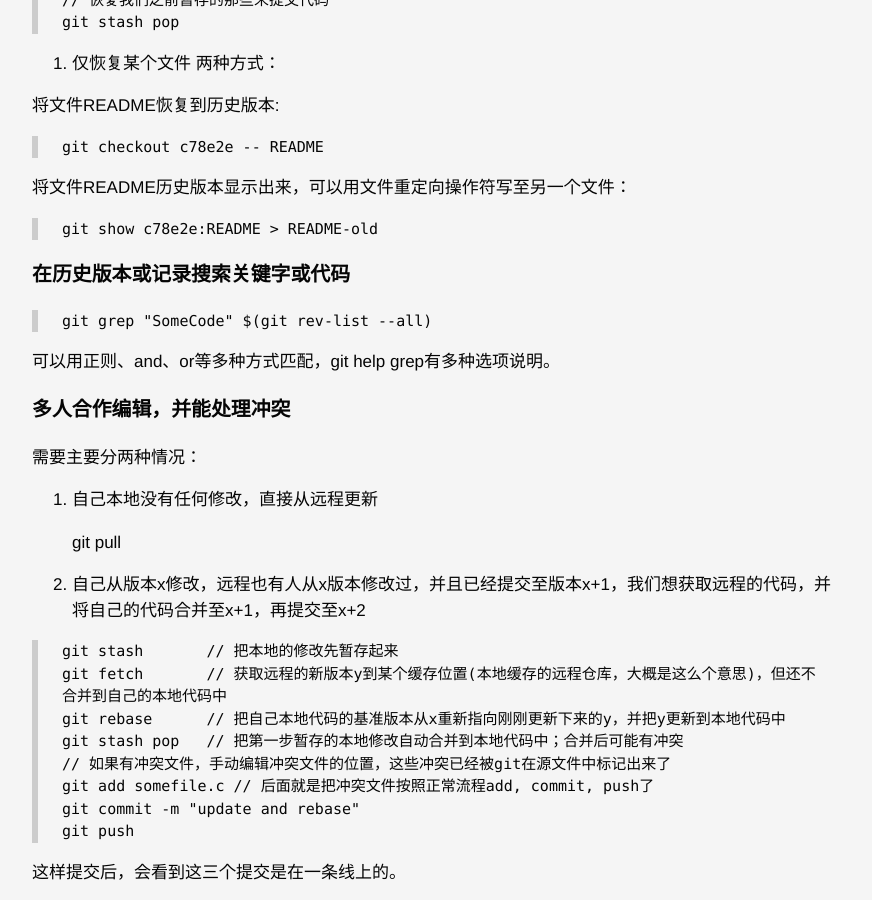
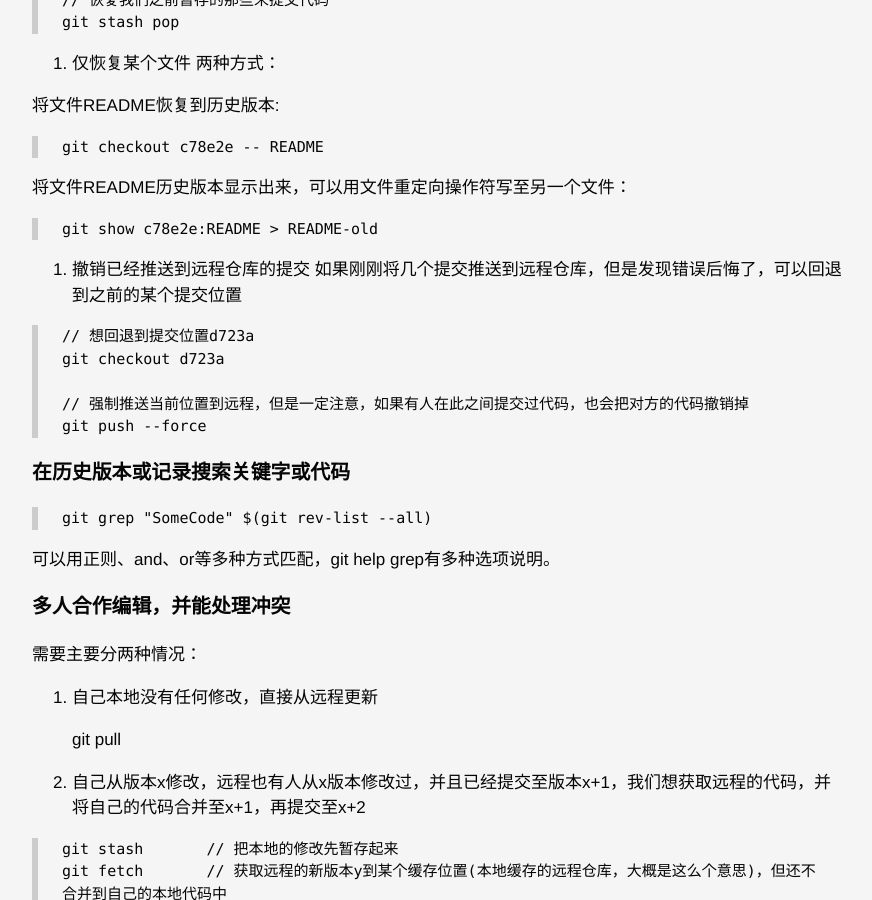
Before and after one commit to dream0411/dream0411.github.io, a Jekyll site: the page built from _posts/2014-04-24-Git-Overview.md, in a window 1280 px wide and 900 px high, scrolled down 3034 px. Shown: the whole window, without its empty margins (203-1075 px from the left). Built offline with Jekyll 4.4.1, drawn with Linux system fonts in a browser that asks for light colours; comment, search, counter and statistics services are not loaded.

Commit message:
增加了撤销推送的提交的记录

````diff
--- a/_posts/2014-04-24-Git-Overview.md
+++ b/_posts/2014-04-24-Git-Overview.md
@@ -128,6 +128,17 @@ git stash pop
 
 	git show c78e2e:README > README-old
 
+4. 撤销已经推送到远程仓库的提交
+如果刚刚将几个提交推送到远程仓库，但是发现错误后悔了，可以回退到之前的某个提交位置
+
+```
+// 想回退到提交位置d723a
+git checkout d723a
+
+// 强制推送当前位置到远程，但是一定注意，如果有人在此之间提交过代码，也会把对方的代码撤销掉
+git push --force
+```
+
 ### 在历史版本或记录搜索关键字或代码
 
 	git grep "SomeCode" $(git rev-list --all)
````
